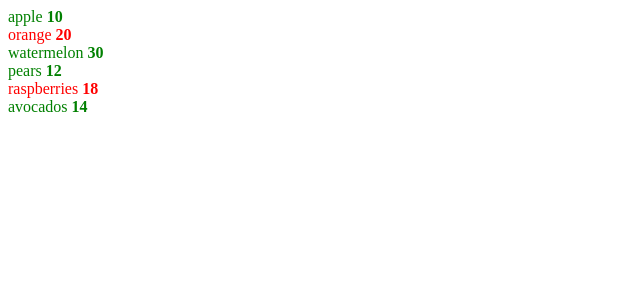
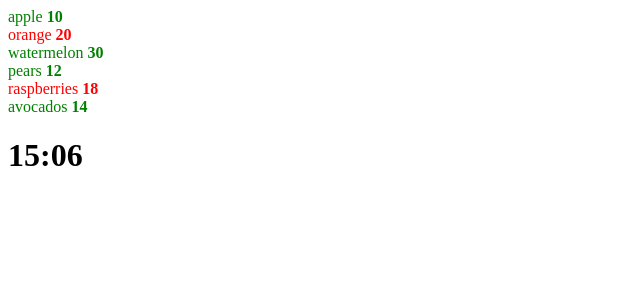
Before and after one commit to FtShow/instagram-angular, an Angular app: page / in a window 1280 px wide. Shown: the top 300 px of the page, without its empty margins (0-640 px from the left). Built offline with nearby package versions, Linux system fonts and the light colour scheme.

Commit message:
pipe date

```diff
--- a/src/app/parent/parent.component.html
+++ b/src/app/parent/parent.component.html
@@ -5,3 +5,4 @@
     </span>
   </ng-template>
 </div>
+<h1>{{ date | date: 'HH:mm' }}</h1>
--- a/src/app/parent/parent.component.ts
+++ b/src/app/parent/parent.component.ts
@@ -1,6 +1,16 @@
 import { Component } from '@angular/core'
 import { ChildComponent } from './child/child.component'
-import { JsonPipe, NgClass, NgForOf, NgIf, NgStyle, NgSwitch, NgSwitchCase, NgSwitchDefault } from '@angular/common'
+import {
+  DatePipe,
+  JsonPipe,
+  NgClass,
+  NgForOf,
+  NgIf,
+  NgStyle,
+  NgSwitch,
+  NgSwitchCase,
+  NgSwitchDefault,
+} from '@angular/common'
 import { FormsModule } from '@angular/forms'
 
 export interface Address {
@@ -34,6 +44,7 @@ interface Fruit {
     NgSwitchDefault,
     NgClass,
     NgStyle,
+    DatePipe,
   ],
   templateUrl: './parent.component.html',
   styleUrl: './parent.component.scss',
@@ -50,4 +61,5 @@ export class ParentComponent {
     { id: '8', name: 'mangoes', price: 3 },
     { id: '9', name: 'kiwifruit', price: 7 },
   ]
+  date = new Date()
 }
```
